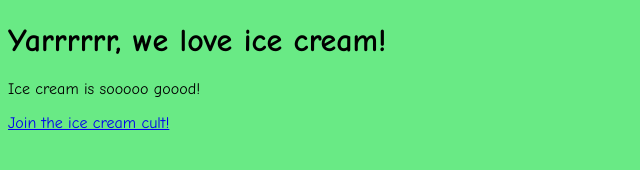
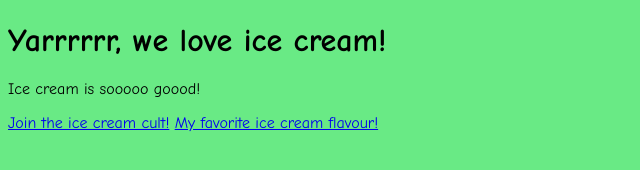
Before and after one commit to SirClodsire/Swirl-Workshop, a plain HTML site: page index.html in a window 1280 px wide. Shown: the part 424-594 px from the top of the page, without its empty margins (0-640 px from the left). Drawn offline with Linux system fonts and the light colour scheme.

Commit message:
Made my favorite ice cream flavour!

```diff
--- a/index.html
+++ b/index.html
@@ -12,5 +12,6 @@
 <h1>Yarrrrrr, we love ice cream!</h1>
     <p>Ice cream is sooooo goood!</p>
     <a href="https://swirl.hackclub.com/">Join the ice cream cult!</a>
+    <a href="https://www.youtube.com/watch?v=xm3YgoEiEDc&pp=ygUgbmV2ZXIgZ29ubmEgZ2l2ZSB5b3UgdXAgMTAgaG91cnM%3D">My favorite ice cream flavour!</a>
 </body>
 </html>
```
